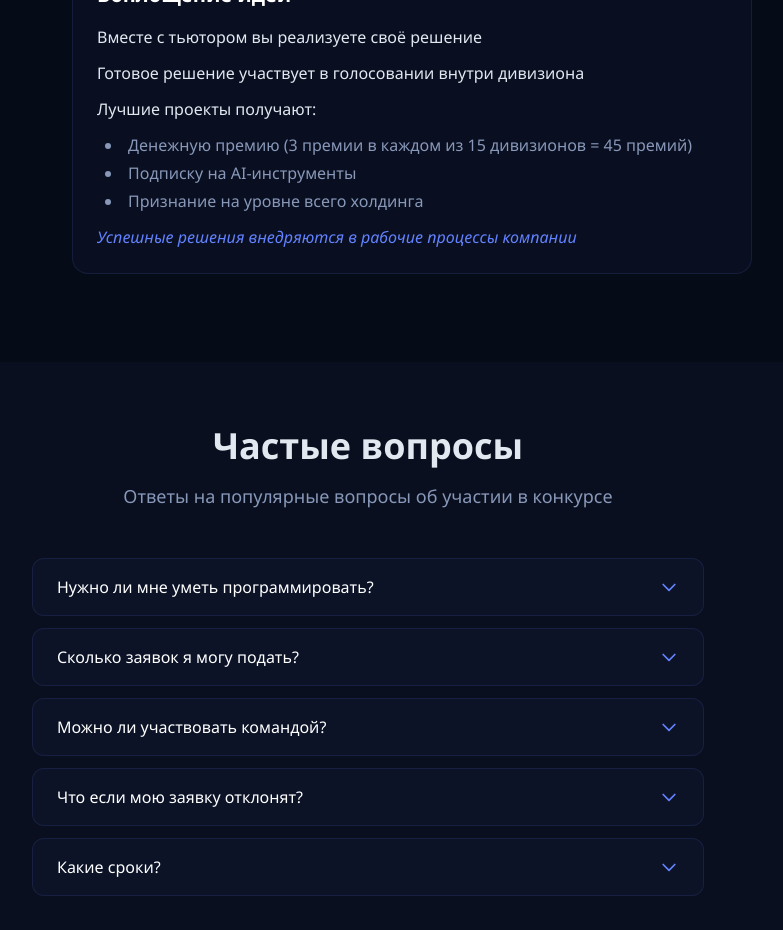
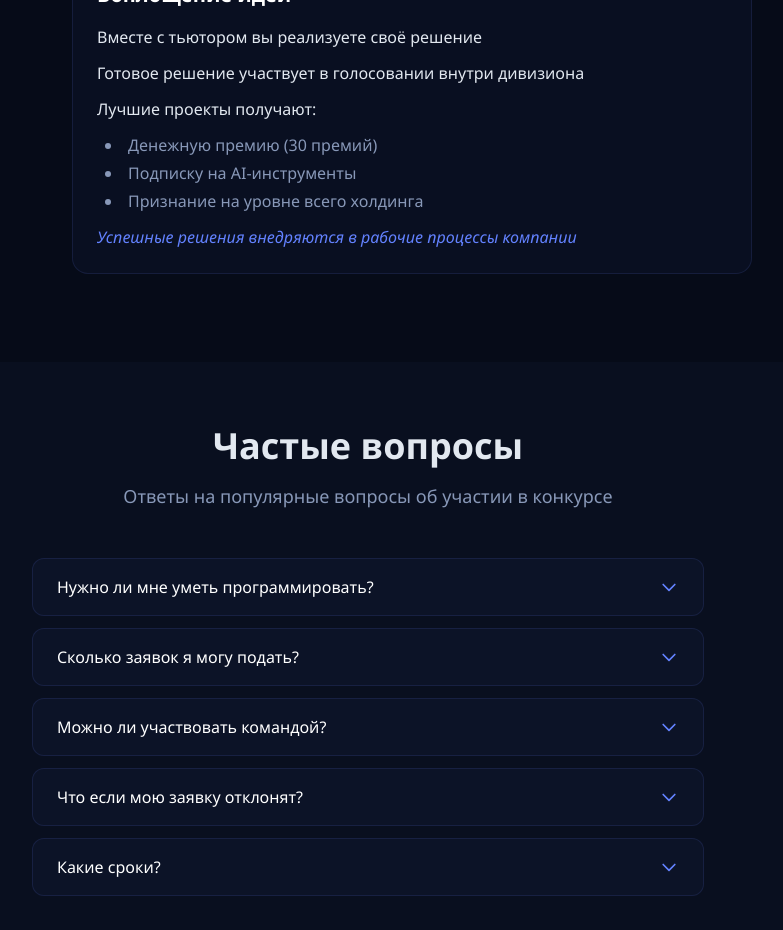
Before and after one commit to Viktor-admin-dev/taipit-eai-hub, a Next.js app: page /how-to-participate in a window 1280 px wide. Shown: the part 2020-2950 px from the top of the page, without its empty margins (272-1055 px from the left). Built offline with nearby package versions, Linux system fonts and the light colour scheme.

Commit message:
Update prize count text to 30 prizes
Co-Authored-By: Claude Sonnet 4.6 <noreply@anthropic.com>

```diff
--- a/src/app/how-to-participate/page.tsx
+++ b/src/app/how-to-participate/page.tsx
@@ -112,7 +112,7 @@ const stages = [
       "Лучшие проекты получают:",
     ],
     rewards: [
-      "Денежную премию (3 премии в каждом из 15 дивизионов = 45 премий)",
+      "Денежную премию (30 премий)",
       "Подписку на AI-инструменты",
       "Признание на уровне всего холдинга",
     ],
```
